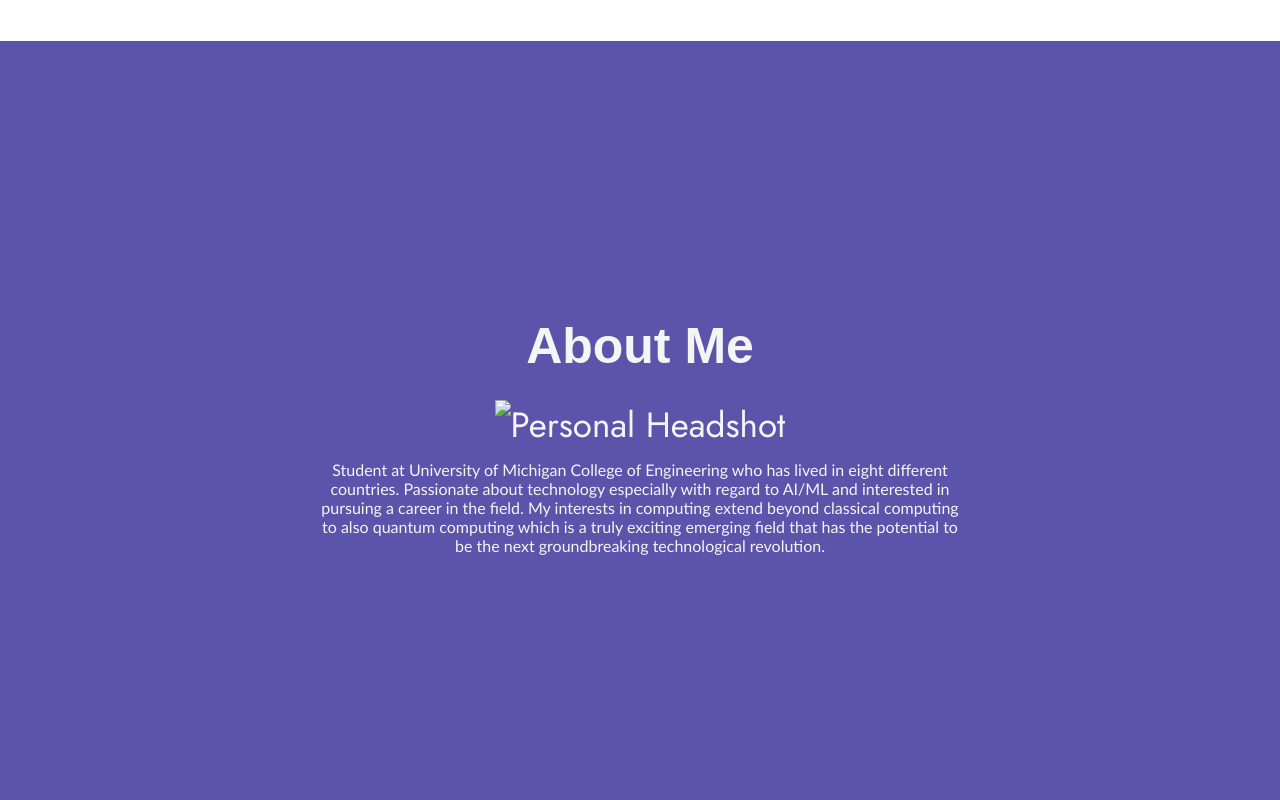
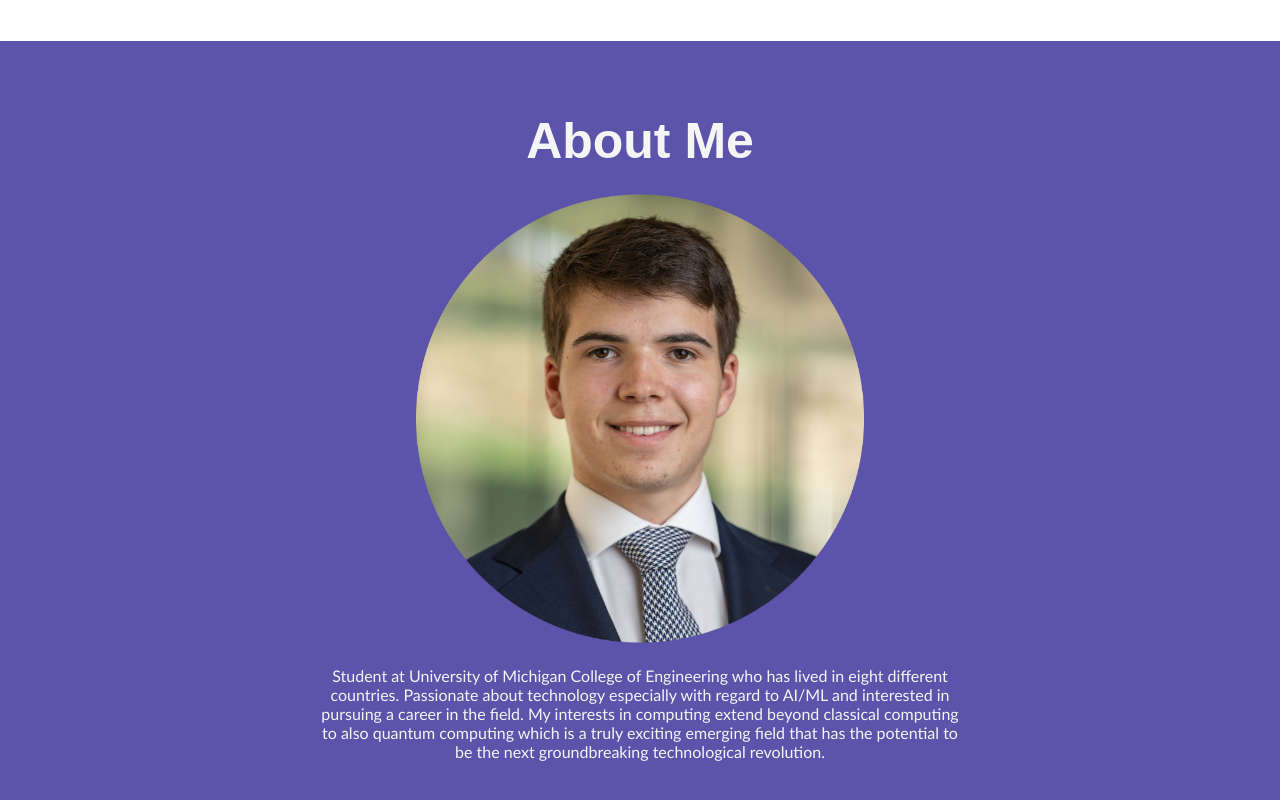
Before and after one commit to Lollo7/SI339FinalProject, a plain HTML site: page index.html in a window 1280 px wide. Shown: the part 2359-3159 px from the top of the page. Drawn offline with nearby package versions, Linux system fonts and the light colour scheme; the site is published under a folder, as on GitHub Pages, so addresses that start at the root find nothing.

Commit message:
Add files via upload

```diff
--- a/index.html
+++ b/index.html
@@ -111,7 +111,7 @@
             <div id="section4" class="section">
                 <div class="text-wr">
                     <h1 class="title">About Me</h1>
-                    <img id="circular-headshot" src="/images/headshot.png" alt="Personal Headshot">
+                    <img id="circular-headshot" src="images/headshot.png" alt="Personal Headshot">
                     <h4>Student at University of Michigan College of Engineering who has lived in eight different countries. Passionate about technology especially with regard to AI/ML and interested in pursuing a career in the field. My interests in computing extend beyond classical computing to also quantum computing which is a truly exciting emerging field that has the potential to be the next groundbreaking technological revolution. </h4>
                 </div>
             </div>
```
